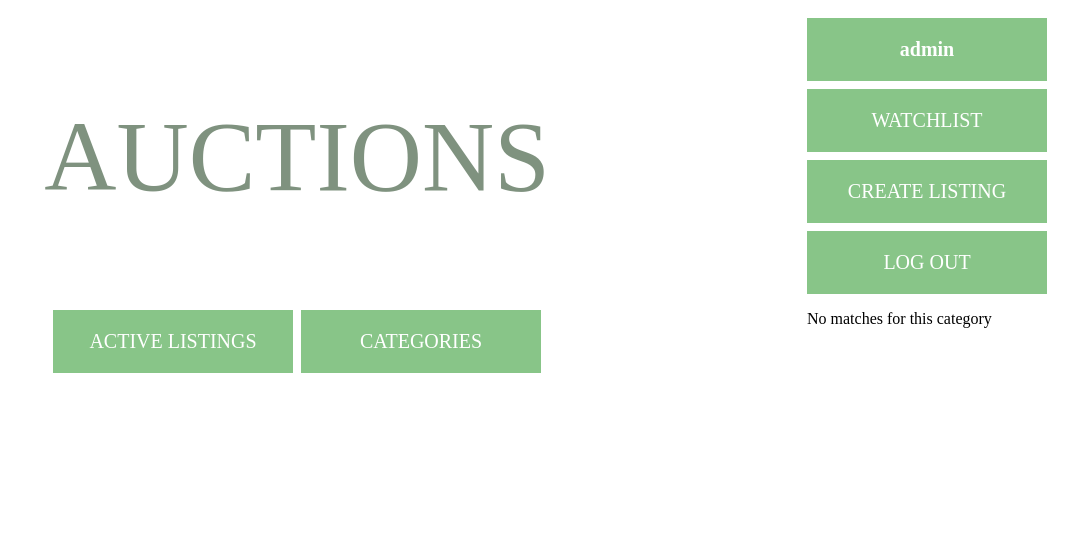
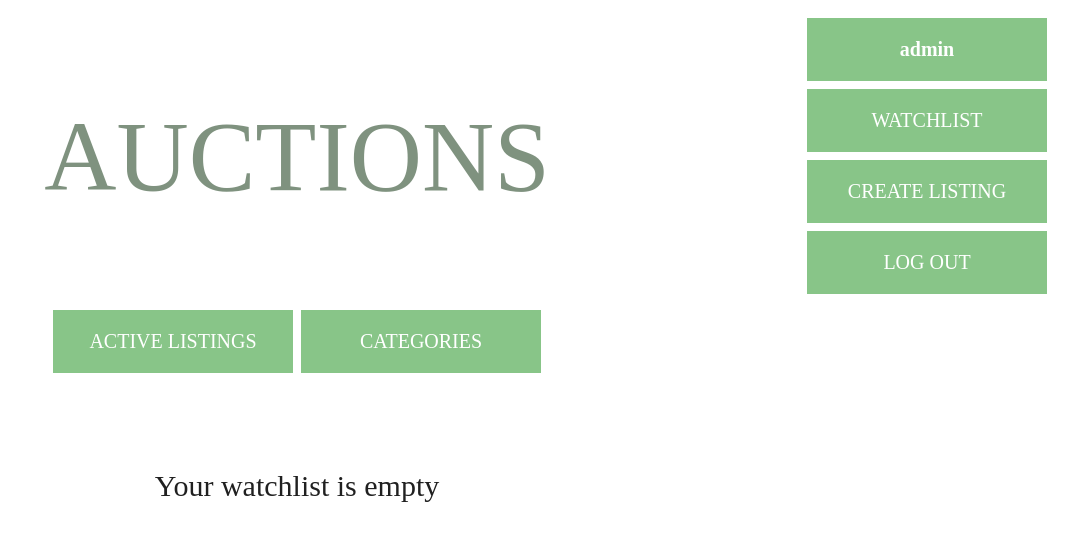
Before and after one commit to MattBookProjects/commerance, a Django app: page /watchlist in a window 1280 px wide. Shown: the top 541 px of the page, without its empty margins (215-1280 px from the left). Run offline with Django 3.2, Linux system fonts and the light colour scheme; a user stored in the database is signed in; data comes from the database, SQL or seed files in the repository; both versions use the stored data as it was after the commit.

Commit message:
Added correct messages when listing matches for index page are empty

```diff
--- a/commerce/auctions/static/auctions/styles.css
+++ b/commerce/auctions/static/auctions/styles.css
@@ -117,6 +117,15 @@ body {
     font-size: 40px;
     font-weight: bold;
     color: black;
+}
+
+.index-page-no-matches-label {
+    grid-column: span 2;
+    font-size: 30px;
+    font-weight: 400;
+    color: #202020;
+    text-align: center;
+    margin-top: 5rem;
 }
 
 
--- a/commerce/auctions/templates/auctions/index.html
+++ b/commerce/auctions/templates/auctions/index.html
@@ -23,6 +23,6 @@
             </div>
         </div>
     {% empty %}
-        <div>No matches for this category</div>
+        <div class="index-page-no-matches-label">{{ no_matches_message }}</div>
     {% endfor %}
 {% endblock %}
--- a/commerce/auctions/views.py
+++ b/commerce/auctions/views.py
@@ -32,7 +32,8 @@ class BidForm(forms.Form):
 
 def index(request):
     return render(request, "auctions/index.html", {
-        "listings": Listing.objects.filter(active=True)
+        "listings": Listing.objects.filter(active=True),
+        "no_mathces_message": "No active listings at this moment"
     })
 
 
@@ -206,15 +207,17 @@ def categories(request):
 
 def category(request, category):
     return render(request, "auctions/index.html", {
-        "listings" : Listing.objects.filter(category=Category.objects.get(category=category), active=True)
+        "listings" : Listing.objects.filter(category=Category.objects.get(category=category), active=True),
+        "no_matches_message" : "No active listings for this category"
     })
 
 def watchlist(request):
     if request.user.is_authenticated:
 
         return render(request, "auctions/index.html", {
-           "listings" : request.user.watchlist.all()
-                })
+           "listings" : request.user.watchlist.all(),
+           "no_matches_message" : "Your watchlist is empty"
+            })
 
     else:
         return HttpResponseRedirect(reverse("login"))
```
Also changed, not shown: commerce/db.sqlite3.
